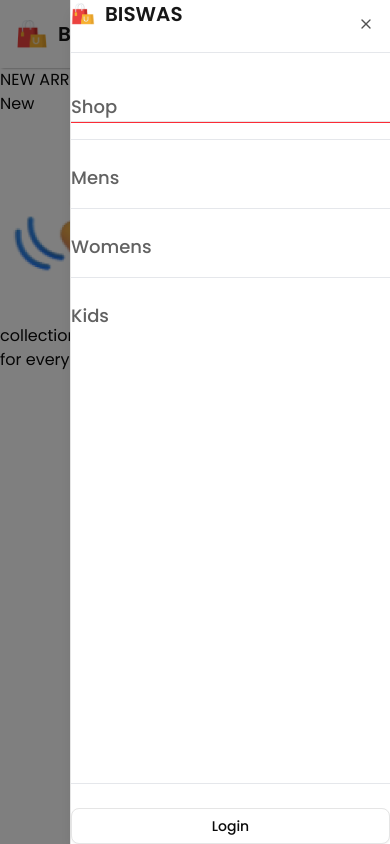
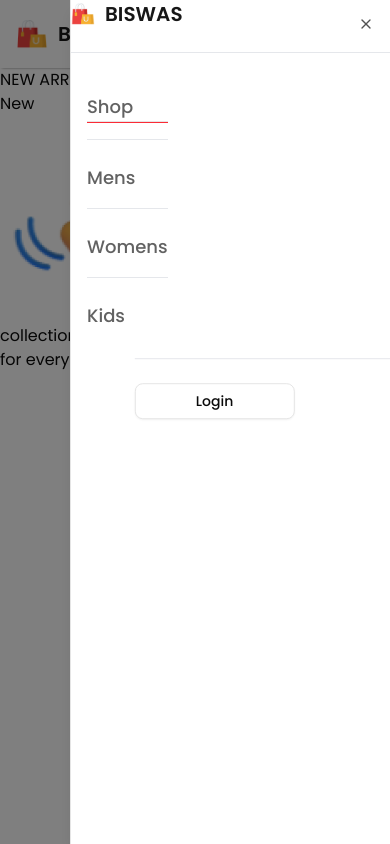
Before and after one commit to bishwas350/shopper, a React (Vite) app: page / in a window 390 px wide. Both pictures are taken after a click on the button 356 px from the left and 34 px from the top of the page. Built offline with nearby package versions, Linux system fonts and the light colour scheme.

Commit message:
feat: adjust Navbar mobile layout and styling; improve menu and login button positioning

```diff
--- a/src/components/Navbar.jsx
+++ b/src/components/Navbar.jsx
@@ -77,8 +77,8 @@ function Navbar() {
                   </div>
 
                   {/* Mobile Menu Items */}
-                  <nav className="flex-1 pt-6">
-                    <Menu className="text-[#626262] flex-col font-medium space-y-2">
+                  <nav className=" flex pt-6">
+                    <Menu className="ml-4 text-[#626262] flex-col font-medium space-y-2">
                       {navItems.map((item) => (
                         <NavItem key={item.key} item={item} isMobile={true} />
                       ))}
@@ -86,11 +86,11 @@ function Navbar() {
                   </nav>
 
                   {/* Mobile Login Button */}
-                  <div className="pt-6 border-t border-gray-200">
+                  <div className="pt-6 border-t transform translate-[20%] border-gray-200">
                     <Link to={"/login"} onClick={() => setIsOpen(false)}>
                       <Button
                         variant={"outline"}
-                        className="w-full rounded-md cursor-pointer py-3"
+                        className="w-1/2 rounded-md cursor-pointer py-3"
                       >
                         Login
                       </Button>
```
